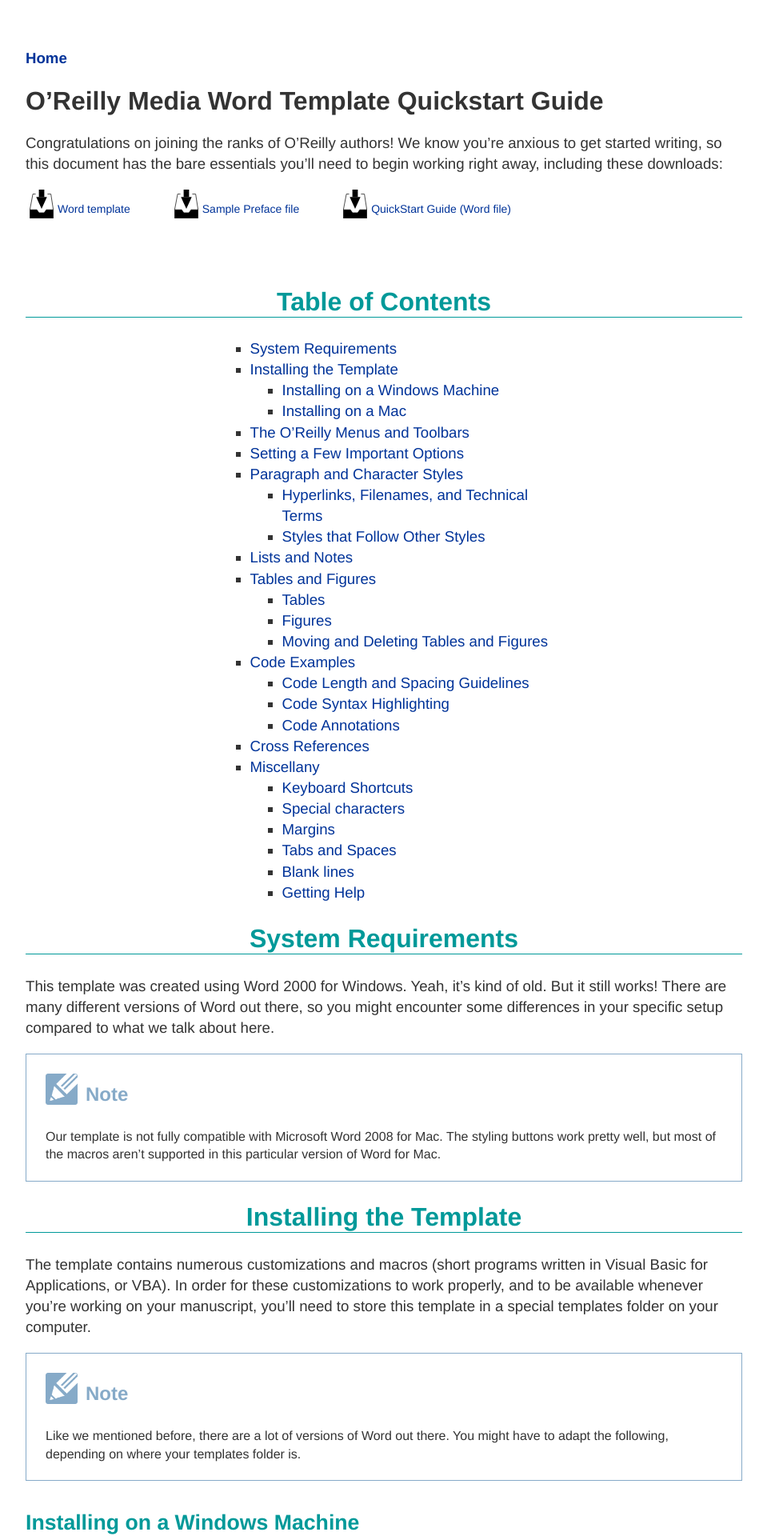
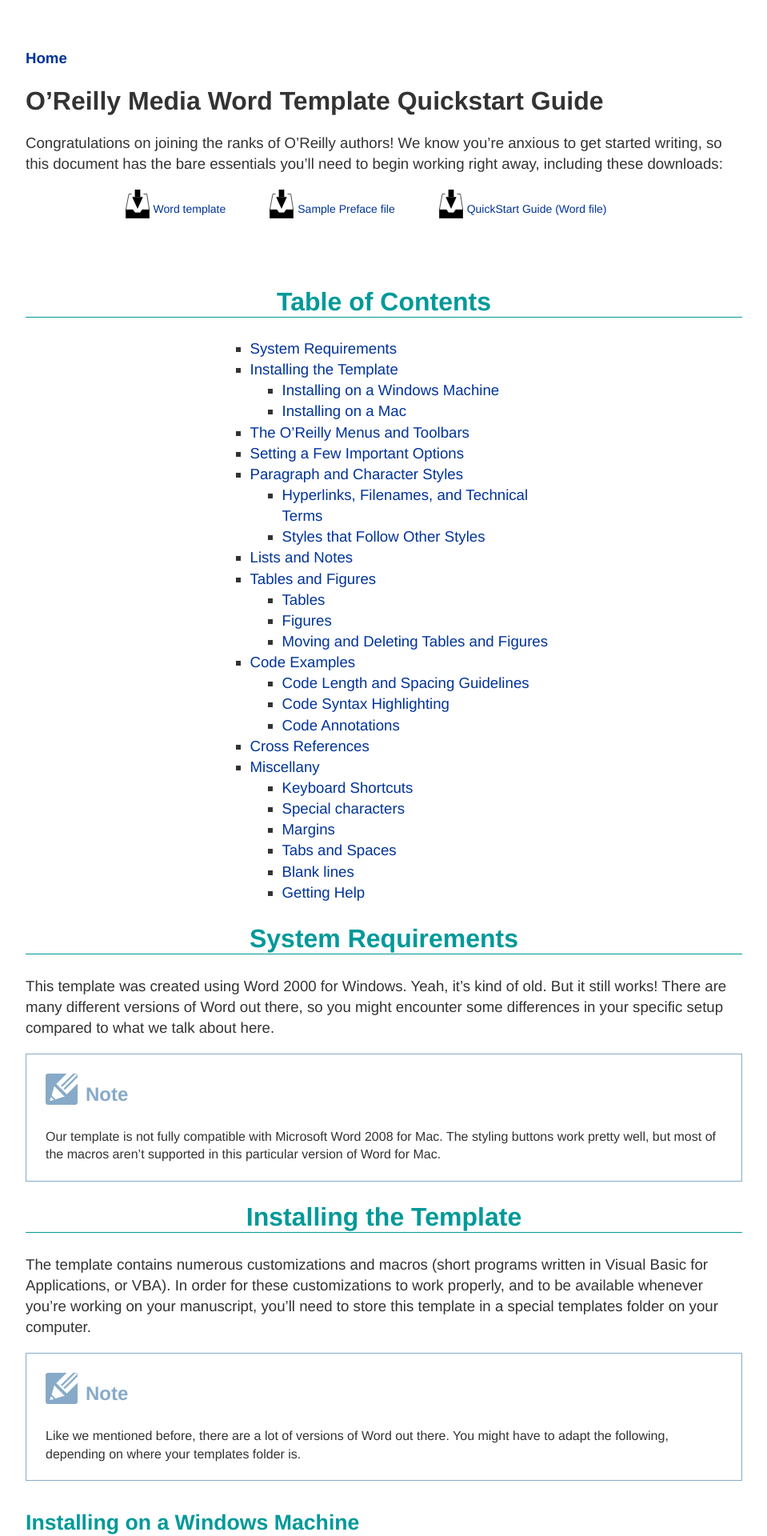
Before and after one commit to oreillymedia/production-resources, a Jekyll site: the page built from word/index.md, in a window 1280 px wide. Shown: the top 1920 px of the page at 80% size, without its empty margins (160-1119 px from the left). Built offline with Jekyll 4.4.1, drawn with Linux system fonts in a browser that asks for light colours.

Commit message:
Update main.css
Updating handling for definition list terms and centering the download list on the O'Reilly Word Template page

```diff
--- a/css/main.css
+++ b/css/main.css
@@ -6,6 +6,11 @@
     margin: 60px auto;
     width: 70%;
 }
+
+.hyperlink {
+    word-break: break-all;
+}
+
 nav ul, footer ul {
     font-family:'Helvetica', 'Arial', 'Sans-Serif';
     padding: 0;
@@ -22,19 +27,6 @@
 }
 a:hover {
     text-decoration: underline;
-}
-
-.hyperlink {
-    word-break: break-all;
-    -ms-word-break: break-all;
-     word-break: break-all;
-
-     // Non standard for webkit
-     word-break: break-word;
-
--webkit-hyphens: auto;
-   -moz-hyphens: auto;
-        hyphens: auto;
 }
 h1 {
     font-size: 24pt;
@@ -64,7 +56,7 @@
 /* Lists */
 
 dt {
-    padding: 1em;
+    padding: 1em 0 .5em .75em;
 }
 
 ul {
@@ -214,6 +206,8 @@
 
 }
 
+
+
 /* Responsive */
 
 @media only screen and (min-width: 800px) {
@@ -253,7 +247,6 @@
 }
 
 .no-bullets {
-    display: inline;
     padding: 0;
     margin: 0;
 }
@@ -261,6 +254,15 @@
 div[data-type="note"],
 div[data-type="warning"] {
     font-size: 12pt;
+}
+
+ul.no-bullets {
+    display: inline-block;
+}
+
+.center {
+    width: 100%;
+    text-align: center;
 }
 
 }
@@ -281,10 +283,4 @@
     margin: 0 auto;
 }
 
-.center {
-    display: inline-block;
-    margin: 0 auto;
 }
-
-
-}
```
